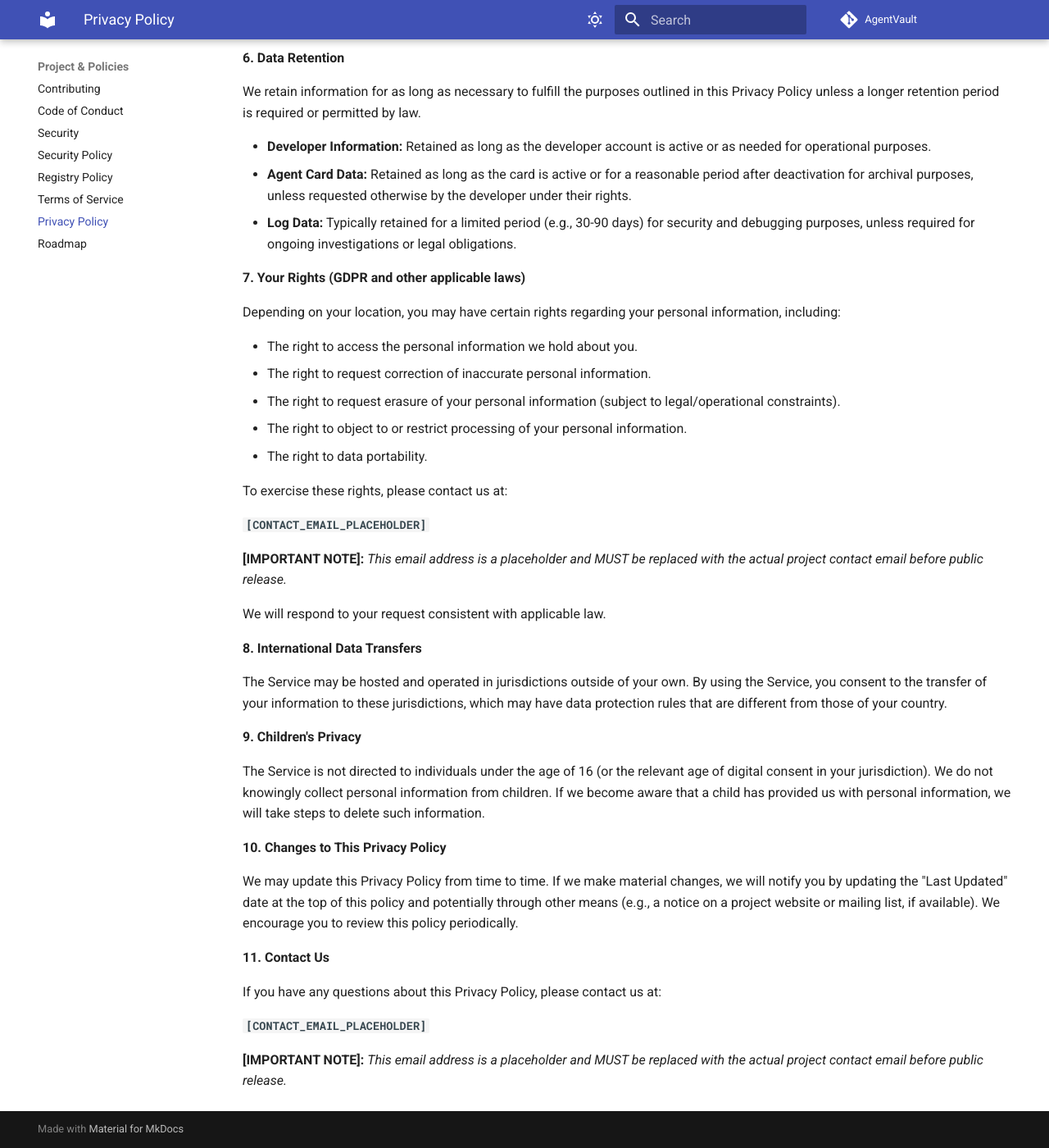
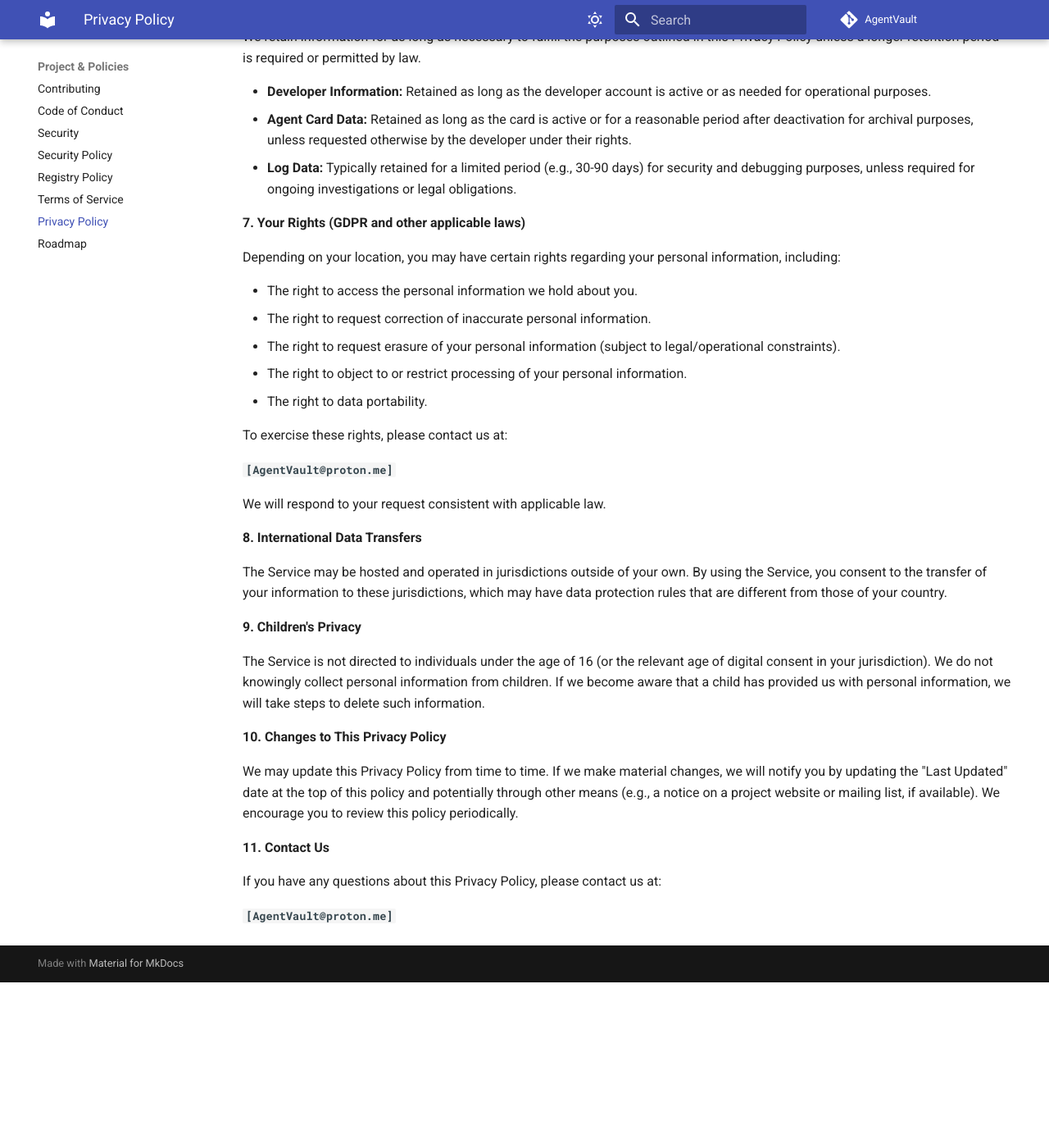
Before and after one commit to ruFFaa/AgentVault, an MkDocs documentation site: the page built from docs/privacy_policy.md, in a window 1280 px wide and 1400 px high, scrolled down 1936 px. Shown: the whole window at 82% size. Built offline with MkDocs 1.6.1 and Material for MkDocs 9.7.7, drawn with Linux system fonts in a browser that asks for light colours; comment, search, counter and statistics services are not loaded; after the commit the page ends 3134 px from its top, so only the background shows below that; some of the changed text lies outside the part shown.

Commit message:
churn filled placeholders in docs

```diff
--- a/docs/privacy_policy.md
+++ b/docs/privacy_policy.md
@@ -8,9 +8,8 @@ This Privacy Policy describes how the AgentVault Project Maintainers ("we", "us"
 
 The data controller for the information processed via the Service is The AgentVault Project Maintainers. You can contact us regarding privacy matters at:
 
-**`[CONTACT_EMAIL_PLACEHOLDER]`**
+**`[AgentVault@proton.me]`**
 
-**[IMPORTANT NOTE]:** *This email address is a placeholder and MUST be replaced with the actual project contact email before public release.*
 
 **2. Information We Collect**
 
@@ -67,9 +66,8 @@ Depending on your location, you may have certain rights regarding your personal
 
 To exercise these rights, please contact us at:
 
-**`[CONTACT_EMAIL_PLACEHOLDER]`**
+**`[AgentVault@proton.me]`**
 
-**[IMPORTANT NOTE]:** *This email address is a placeholder and MUST be replaced with the actual project contact email before public release.*
 
 We will respond to your request consistent with applicable law.
 
@@ -89,6 +87,4 @@ We may update this Privacy Policy from time to time. If we make material changes
 
 If you have any questions about this Privacy Policy, please contact us at:
 
-**`[CONTACT_EMAIL_PLACEHOLDER]`**
-
-**[IMPORTANT NOTE]:** *This email address is a placeholder and MUST be replaced with the actual project contact email before public release.*
+**`[AgentVault@proton.me]`**
```
Also changed, not shown: docs/REGISTRY_POLICY.md (+2 -2 lines), docs/TERMS_OF_SERVICE.md (+1 -3 lines), docs/security_policy.md (+3 -4 lines).
